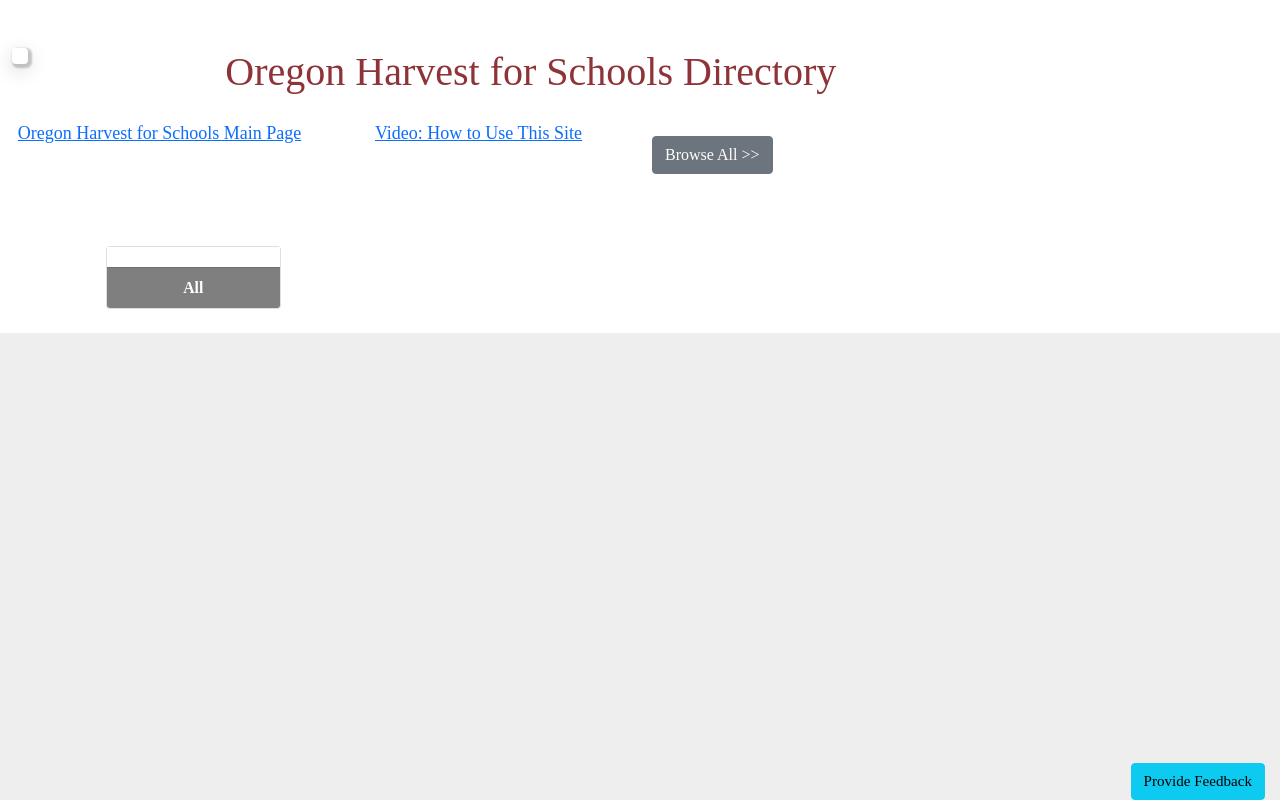
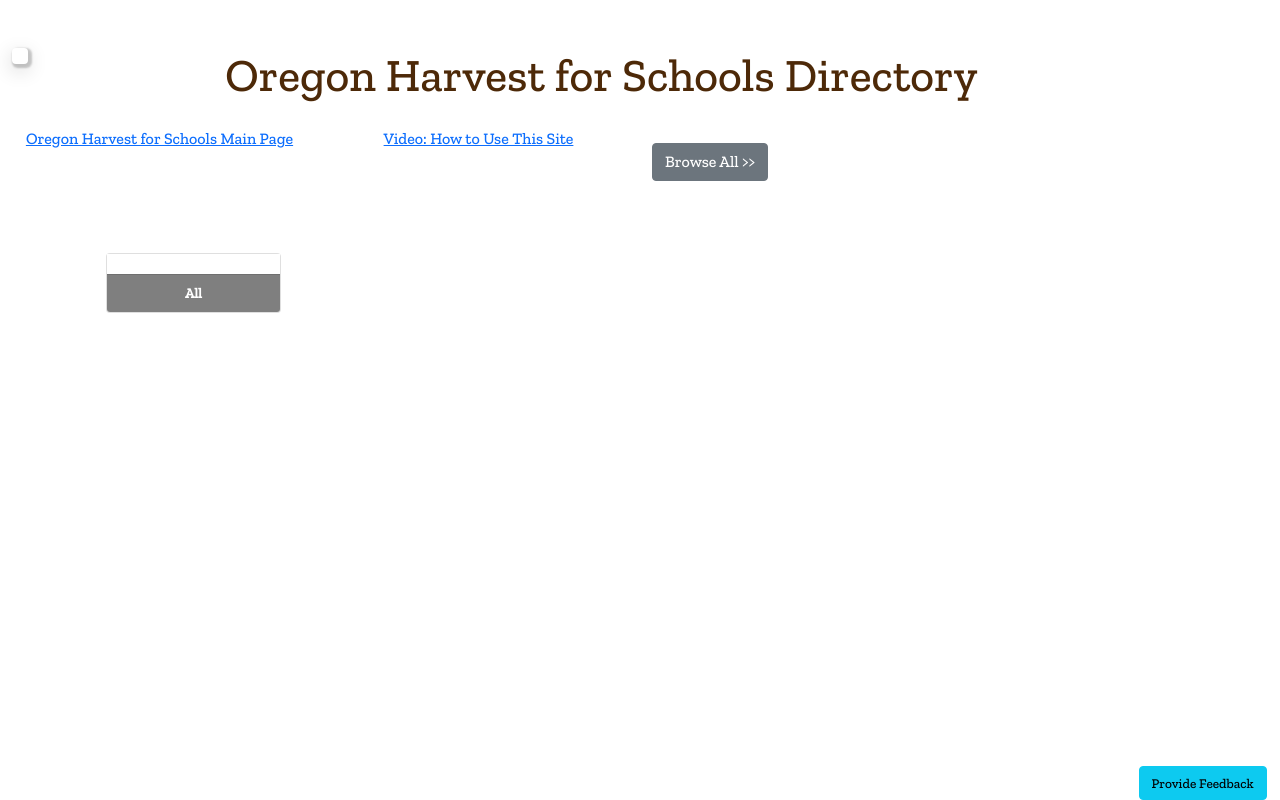
Before and after one commit to Ecotrust/OH4S_Proteins, a Django app: template app/portal/cms/templates/cms/home_page.html in a window 1280 px wide. Run offline with Django 3.2, Linux system fonts and the light colour scheme; the template is opened without the code that fills it, so the values that code supplies are empty; some libraries are stand-ins or nearby versions.

Commit message:
Fonts, colors, and typography styles

```diff
--- a/app/portal/providers/static/providers/css/base.css
+++ b/app/portal/providers/static/providers/css/base.css
@@ -35,7 +35,7 @@
 }
 
 @font-face {
-    font-family: "ZillaSlab Black";
+    font-family: "ZillaSlab SemiBold";
     src: url("../fonts/ZillaSlab/web/ZillaSlab-SemiBold.woff2") format("woff2"),
          url("../fonts/ZillaSlab/web/ZillaSlab-SemiBold.woff") format("woff"),
          url("../fonts/ZillaSlab/web/ZillaSlab-SemiBold.ttf") format("truetype");
@@ -49,6 +49,8 @@
          url("../fonts/ZillaSlab/web/ZillaSlab-Medium.ttf") format("truetype");
     font-style: normal;
 }
+
+
 /**
  * Global Variables
  * variables below are applied appropriately through this stylesheet
@@ -57,50 +59,68 @@
  */
 
 :root {
-    --color-bg: #fff;
-    --color-text: #000;
-    --font-family: "Avenir", "Surveyor Text", Georgia, sans-serif;
-    --font-family-sans-serif: "Avenir", Verdana, sans-serif;
-    --font-family-serif: "Surveyor Text", Georgia, serif;
-}
 
-:root {
-    --font-family: Trebuchet, serif;
-    --font-family-sans: 'Helvetica Neue', Helvetica, sans-serif;
-    --font-size: 18px;
-    --primary-color: #707070;
-    --earth: #553822;
-    --cranberry: #8E3337;
-    --sunrise: #E58325;
-    --crimson: #D4282F;
-    --shamrock: #69AC20;
-    --cornflower: #006F8E;
+    /* Text */
+    --font-1: "ZillaSlab Medium", Georgia, serif;
+    --font-1-medium: var(--font-1);
+    --font-1-semibold: "ZillaSlab Medium", Georgia, serif;
+    --font-1-bold: "ZillaSlab Bold", Georgia, serif;
+
+    --font-2: "Nunito Bold", sans-serif;
+    --font-2-bold: var(--font-2);
+    --font-2-black: "Nunito Black", sans-serif;
+
+    --font-size: 16px;
+    --font-size-p: 1.125em;
+    --font-size-h1: 2.875em;
+    --font-size-h2: 1em;
+    --font-size-h3: 2.25em;
+    --font-size-h4: 1em;
+
+    /* Color */
+    --color-1: #79111E;
+    --color-2: #E6D410;
+    --color-3: #4D2908;
+    --white: #fff;
 }
 
 body {
-    background: #eee;
-    color: var(--earth);
-    font-family: var(--font-family);
+    color: var(--color-3);
+    font-family: var(--font-1);
     font-size: var(--font-size);
 }
 
+h1,
+h3 {
+    font-family: var(--font-1-semibold);
+}
+
+h2,
+h4 {
+    font-family: var(--font-2-black);
+}
+
 h1 {
-    color: var(--cranberry);
-    font-family: var(--font-family);
-    font-weight: bold:
+    color: var(--color-3);
+    font-size: var(--font-size-h1);
 }
 
 h2 {
-    color: var(--earth);
-    font-family: var(--font-family);
-    font-weight: normal;
+    color: var(--color-3);
+    font-size: var(--font-size-h2);
+}
+
+h3 {
+    font-size: var(--font-size-h3);
+}
+
+h4 {
+    font-size: var(--font-size-h4);
 }
 
 .btn-primary {
-    background: var(--cranberry);
     border-radius: 0;
     color: #fff;
-    font-family: var(--font-family-sans);
     font-weight: bold;
     padding: .5em 1em;
     text-transform: uppercase;
```
